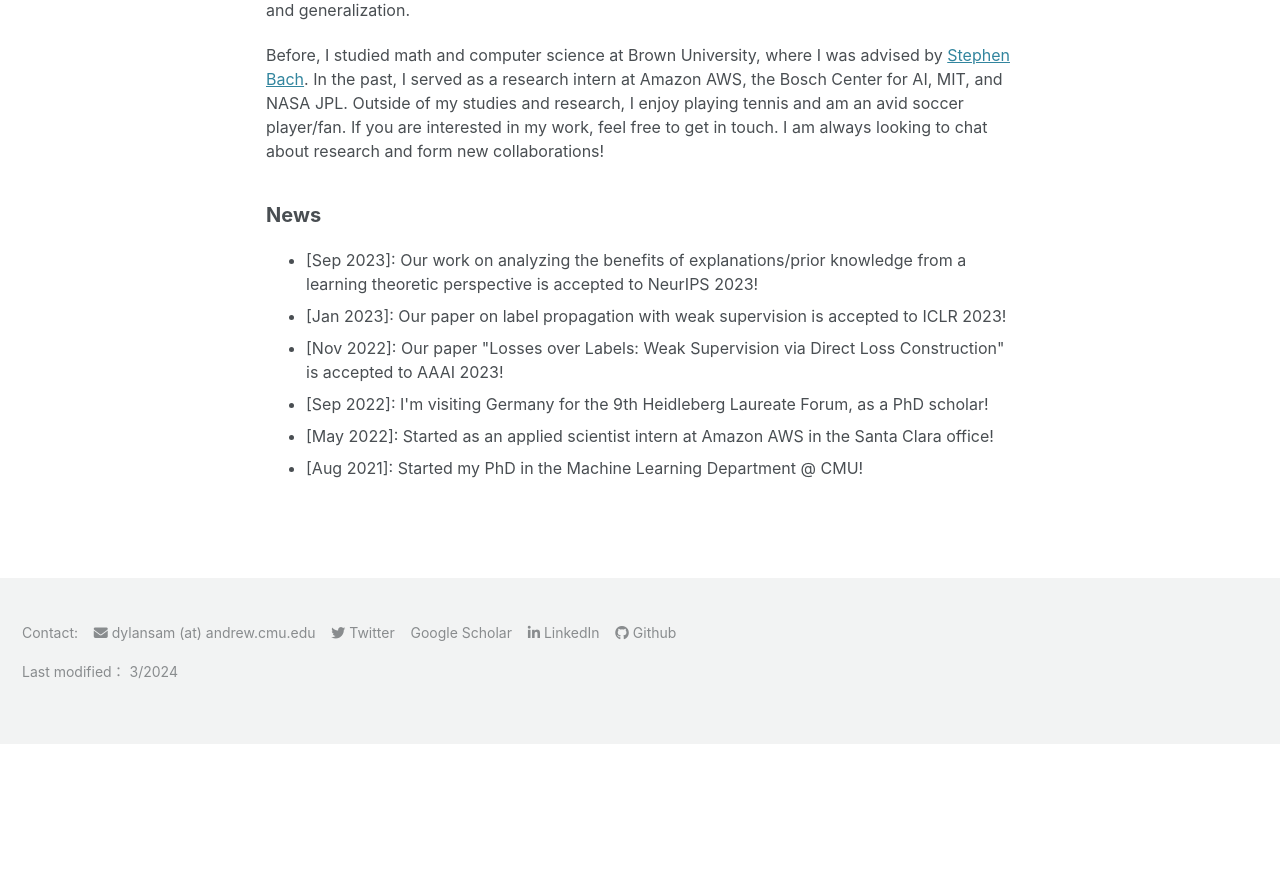
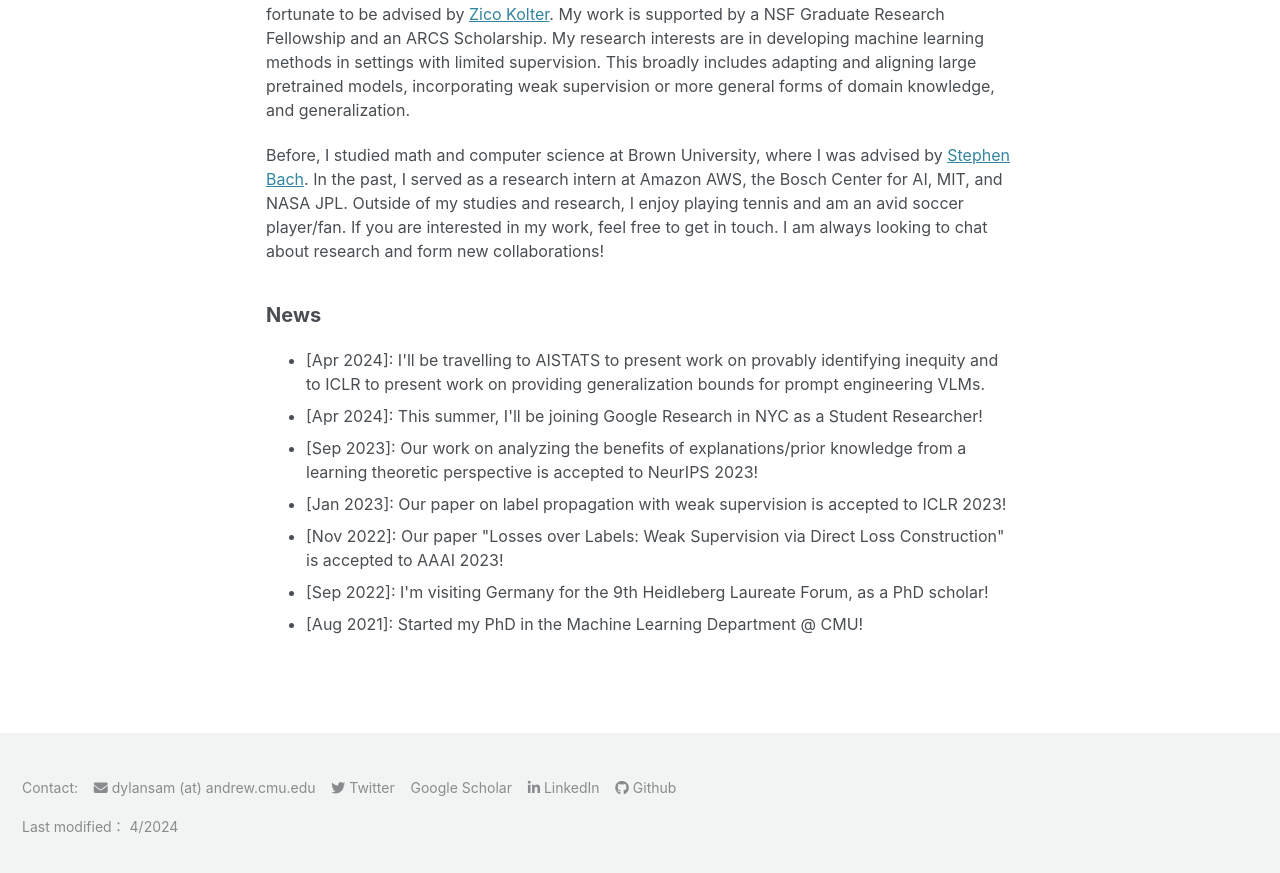
Before and after one commit to dsam99/dsam99.github.io, a Jekyll site: the page built from index.md, in a window 1280 px wide and 900 px high, scrolled down 660 px. Shown: the top 873 px of the window. Built offline with Jekyll 4.4.1, drawn with Linux system fonts in a browser that asks for light colours; cached includes are drawn as plain includes; nearby versions of some CDN libraries; a style sheet for code colours, icons or effects is not loaded; before the commit the page ends 1404 px from its top, so only the background shows below that.

Commit message:
updates apr

```diff
--- a/_includes/footer/custom.html
+++ b/_includes/footer/custom.html
@@ -25,7 +25,7 @@
 	    <i class="fab fa-github" aria-hidden="true"></i> <a href="https://github.com/dsam99">Github</a>
     </p>
 
-    <p> Last modified： 3/2024 </p>
+    <p> Last modified： 4/2024 </p>
 
 </div>
 <!-- end custom footer snippets -->
--- a/_layouts/home.html
+++ b/_layouts/home.html
@@ -6,12 +6,13 @@ layout: default
 
 <div class="about">
 
-	<img class="headshot" src="{{ url }}/assets/img/ny_pic.jpg" alt="headshot" border-radius=50%>
+	<img class="headshot" src="{{ url }}/assets/img/seoul_pic.jpg" alt="headshot" border-radius=50%>
 
 	<h2>About</h2>
 
 	<p>
-		Hi, I'm Dylan! I'm a third year PhD student in the Machine Learning Department at CMU, where I am fortunate to be advised by <a href="https://zicokolter.com/">Zico Kolter</a>. My work is supported by a NSF Graduate Research Fellowship and an ARCS Scholarship. My research interests are in developing machine learning methods in settings with limited supervision. This broadly includes adapting and aligning large pretrained models, incorporating weak supervision or more general forms of domain knowledge, and generalization.
+		Hi, I'm Dylan! I'm a third year PhD student in the Machine Learning Department at CMU, where I am fortunate to be advised by <a href="https://zicokolter.com/">Zico Kolter</a>.
+		My work is supported by a NSF Graduate Research Fellowship and an ARCS Scholarship. My research interests are in developing machine learning methods in settings with limited supervision. This broadly includes adapting and aligning large pretrained models, incorporating weak supervision or more general forms of domain knowledge, and generalization.
 	</p>
 
 	<p>
@@ -21,12 +22,14 @@ layout: default
 	<h2>News</h2>
 	<p>
 		<ul>
+			<li> [Apr 2024]: I'll be travelling to AISTATS to present work on provably identifying inequity and to ICLR to present work on providing generalization bounds for prompt engineering VLMs.
+			<li> [Apr 2024]: This summer, I'll be joining Google Research in NYC as a Student Researcher!
 			<li> [Sep 2023]: Our work on analyzing the benefits of explanations/prior knowledge from a learning theoretic perspective is accepted to NeurIPS 2023!
 			<!-- <li> [Jul 2023]: I'm presenting 4 workshop papers at ICML 2023; 1 oral and 1 poster at the KLR workshop, 1 poster at the IMLH workshop, and 1 oral at the SODS workshop.</li> -->
 			<li> [Jan 2023]: Our paper on label propagation with weak supervision is accepted to ICLR 2023! </li>
 			<li> [Nov 2022]: Our paper "Losses over Labels: Weak Supervision via Direct Loss Construction" is accepted to AAAI 2023! </li>
 			<li> [Sep 2022]: I'm visiting Germany for the 9th Heidleberg Laureate Forum, as a PhD scholar! </li>
-			<li> [May 2022]: Started as an applied scientist intern at Amazon AWS in the Santa Clara office! </li>
+			<!-- <li> [May 2022]: Started as an applied scientist intern at Amazon AWS in the Santa Clara office! </li> -->
 			<li> [Aug 2021]: Started my PhD in the Machine Learning Department @ CMU! </li>
 			<!-- <li> [May 2021]: Our work on performance-guarantees for an adversarial multi class learning with weak supervision is accepted to ICML 2021. </li> -->
 			<!-- <li> [Feb 2021]: Our paper "Semi-Supervised Aggregation of Dependent Weak Supervision Sources with Performance Guarantees" was accepted to AISTATS 2021. </li> -->
```
Also changed, not shown: _layouts/publications.html (+4 -3 lines), assets/img/seoul_pic.JPG (added).
